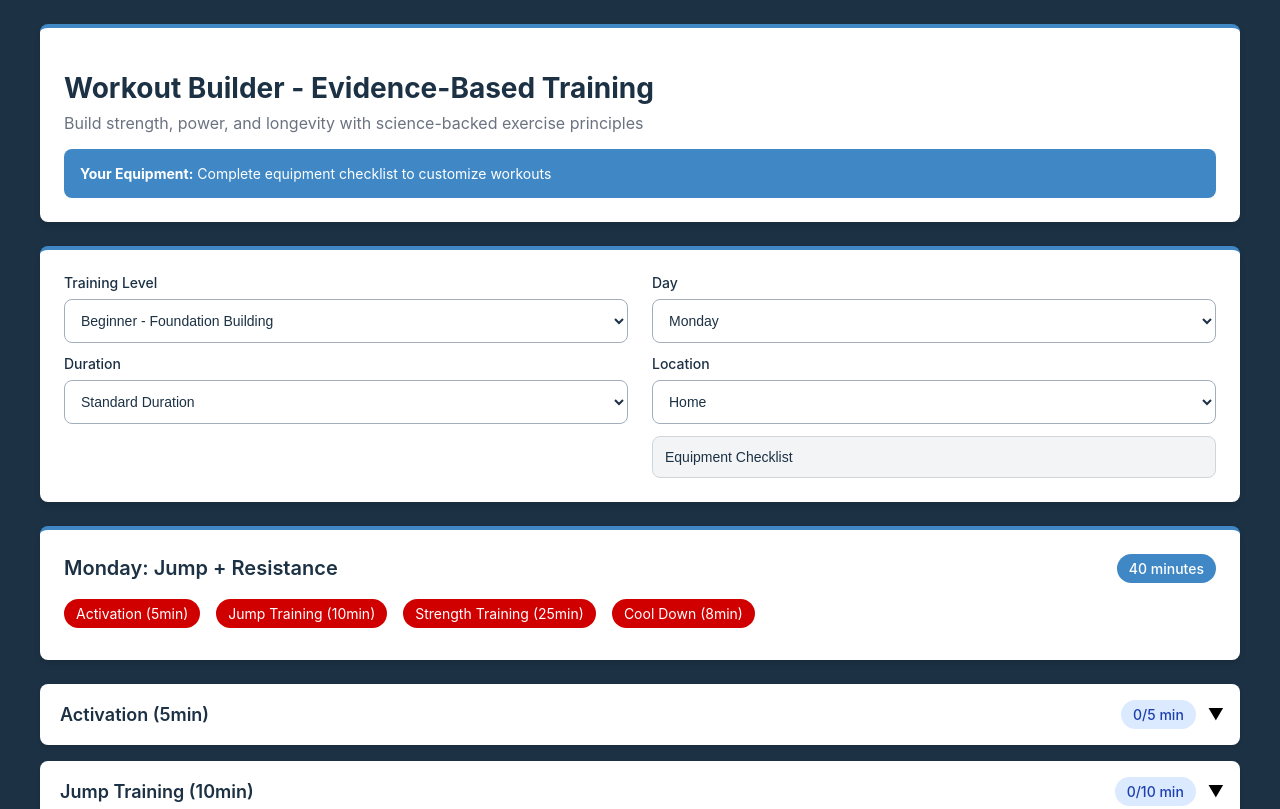
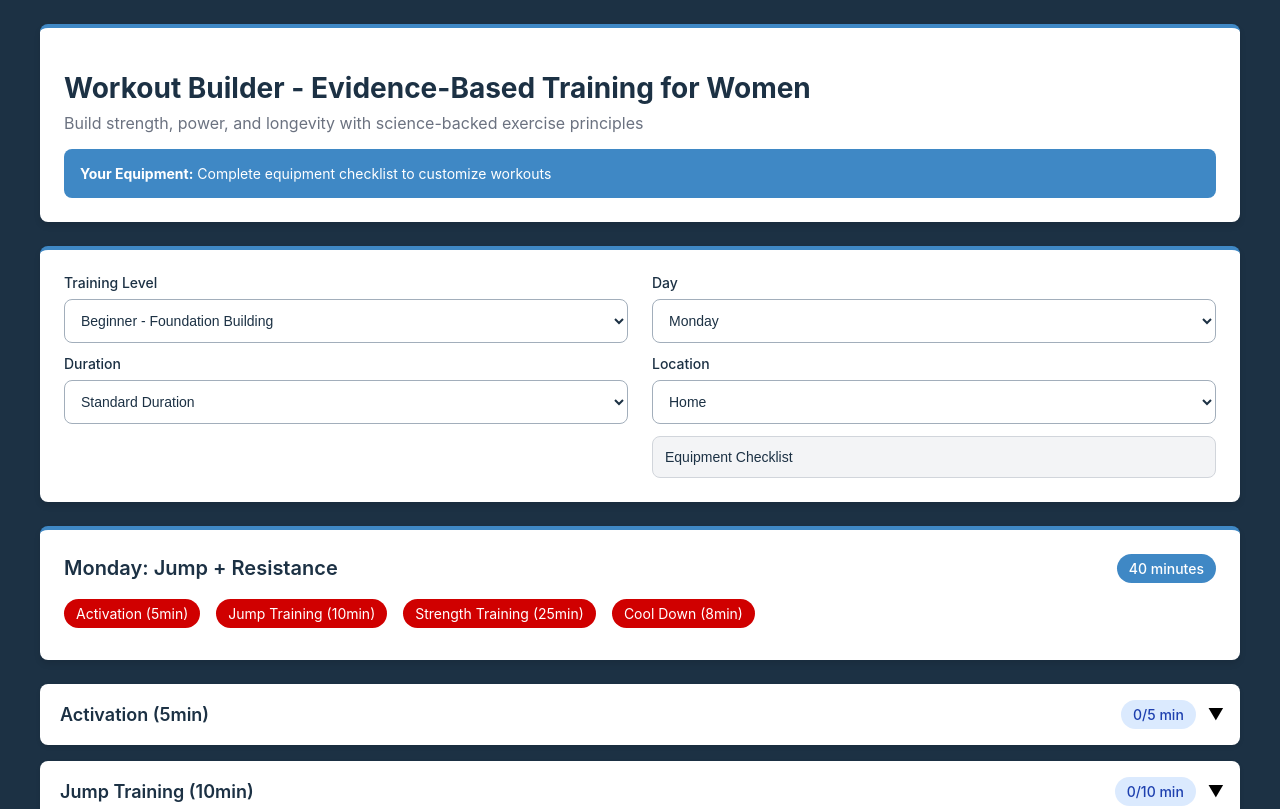
Before and after one commit to wackado/StrongWomenWorkout, a website: page index.html in a window 1280 px wide. Shown: the top 809 px of the page. Drawn offline with nearby package versions, Linux system fonts and the light colour scheme.

Commit message:
Update index.html

```diff
--- a/index.html
+++ b/index.html
@@ -9,7 +9,7 @@
   <body>
     <div class="container">
       <div class="card">
-        <h1>Workout Builder - Evidence-Based Training</h1>
+        <h1>Workout Builder - Evidence-Based Training for Women</h1>
         <p>
           Build strength, power, and longevity with science-backed exercise
           principles
```
